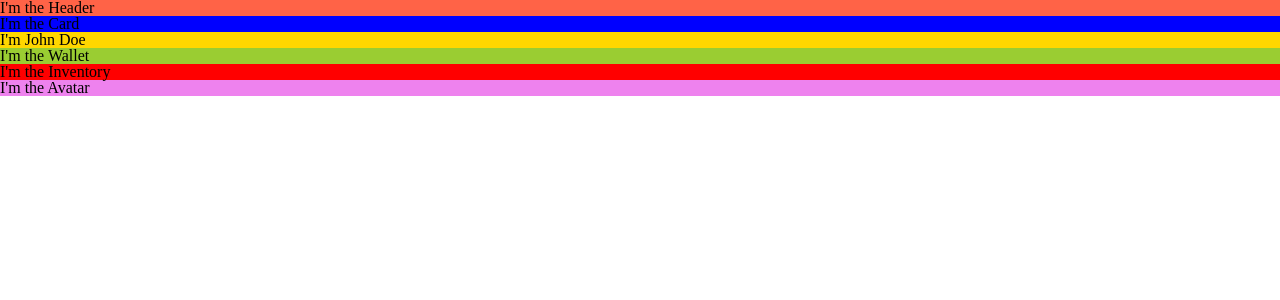
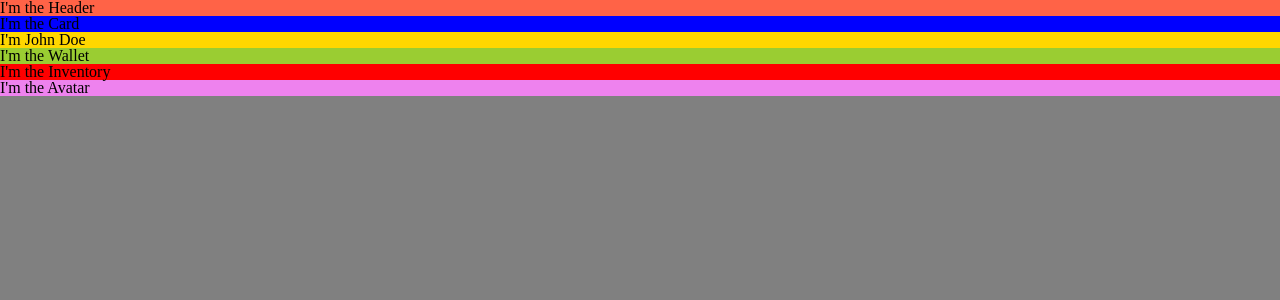
Before and after one commit to ThomasDCW/hackalillejs0522, a React (Vite) app in the folder frontend/: page / in a window 1280 px wide. Shown: the top 300 px of the page. Built offline with nearby package versions, Linux system fonts and the light colour scheme.

Commit message:
create gallery comp and add globalstyle

```diff
--- a/frontend/src/App.jsx
+++ b/frontend/src/App.jsx
@@ -1,9 +1,10 @@
 import Header from "@components/Header";
-import Card from "@components/Card";
+import Gallery from "@components/Gallery";
 import Wallet from "@components/Wallet";
 import Avatar from "@components/Avatar";
 import Inventory from "@components/Inventory";
 import Johndoe from "@components/Johnedoe";
+import GlobalStyle from "./style";
 
 import { Reset } from "styled-reset";
 
@@ -11,14 +12,16 @@
   return (
     <div className="App">
       <Reset />
+      <GlobalStyle>
         <Header />
         <main>
-        <Card />
+          <Gallery />
           <Johndoe />
           <Wallet />
           <Inventory />
           <Avatar />
         </main>
+      </GlobalStyle>
     </div>
   );
 }
--- /dev/null
+++ b/frontend/src/components/Gallery/index.jsx
@@ -0,0 +1,10 @@
+import SGallery from "./style";
+import Card from "@components/Card";
+
+export default function Gallery() {
+  return (
+    <SGallery>
+      <Card />
+    </SGallery>
+  );
+}
--- /dev/null
+++ b/frontend/src/components/Gallery/style.jsx
@@ -0,0 +1,5 @@
+import styled from "styled-components";
+
+export default styled.section`
+  background-color: Grey;
+`;
--- /dev/null
+++ b/frontend/src/style.jsx
@@ -0,0 +1,6 @@
+import styled from "styled-components";
+
+export default styled.section`
+  min-height: 100vh;
+  background-color: Grey;
+`;
```
Also changed, not shown: frontend/src/App.css (added). Lines whose indentation alone changed are shown as unchanged.
